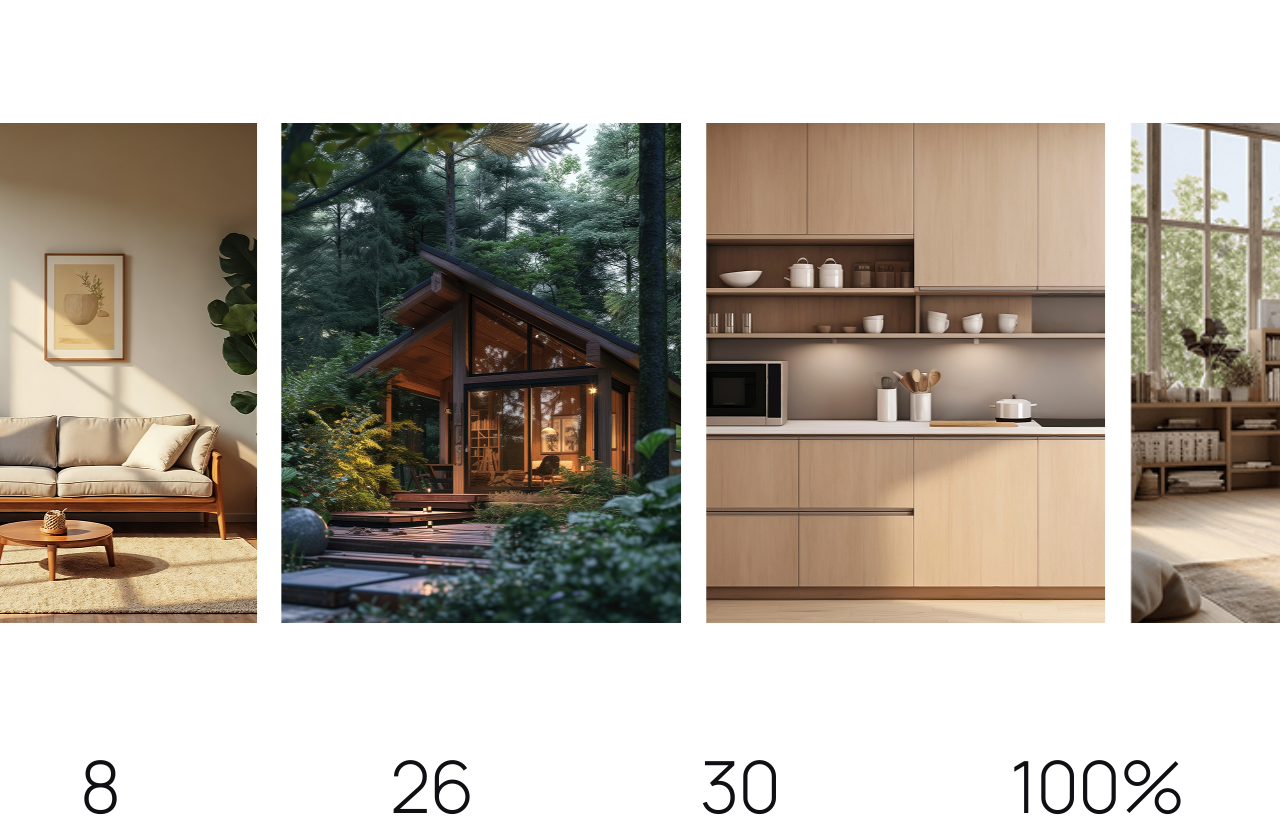
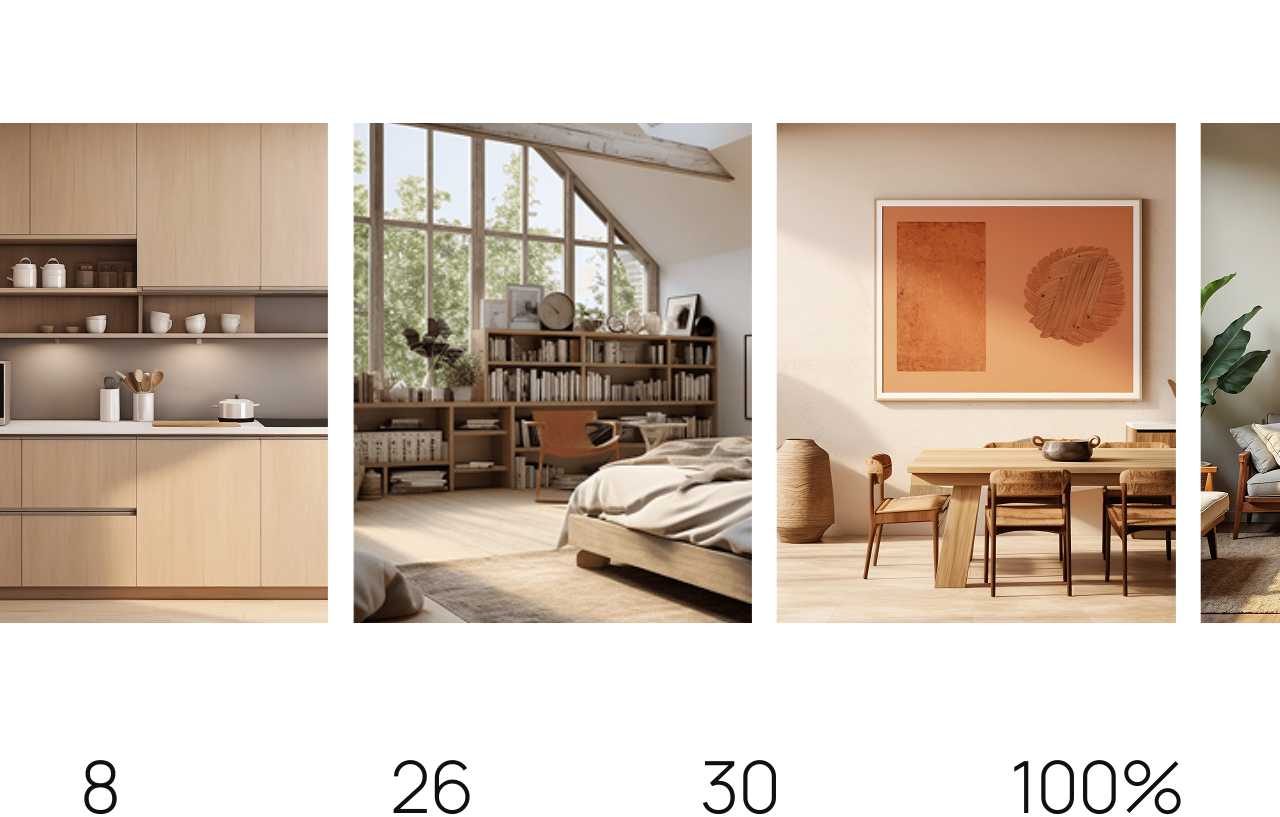
Before and after one commit to basofiibnu/hyge-lifetime-art-demo, a Next.js app: page / in a window 1280 px wide. Shown: the part 1287-2104 px from the top of the page. Built offline with nearby package versions, Linux system fonts and the light colour scheme.

Commit message:
feat: implement testimonials section

```diff
--- a/package.json
+++ b/package.json
@@ -12,7 +12,8 @@
     "framer-motion": "^12.23.12",
     "next": "15.4.6",
     "react": "19.1.0",
-    "react-dom": "19.1.0"
+    "react-dom": "19.1.0",
+    "react-intersection-observer": "^9.16.0"
   },
   "devDependencies": {
     "@eslint/eslintrc": "^3",
--- /dev/null
+++ b/src/app/components/InfiniteMarquee.tsx
@@ -0,0 +1,60 @@
+import { motion, Variants } from 'framer-motion';
+import { ReactNode } from 'react';
+
+type InfiniteMarqueeProps = {
+  children: ReactNode;
+  direction?: 'left' | 'right';
+  speed?: number; // seconds
+};
+
+export default function InfiniteMarquee({
+  children,
+  direction = 'left',
+  speed = 60,
+}: InfiniteMarqueeProps) {
+  const items = Array.isArray(children) ? children : [children];
+  const duplicatedItems = [...items, ...items];
+
+  const containerVariants: Variants = {
+    hidden: {},
+    visible: { transition: { staggerChildren: 0.2 } },
+  };
+
+  const cardVariants: Variants = {
+    hidden: { opacity: 0, y: 0 },
+    visible: {
+      opacity: 1,
+      y: 0,
+      transition: { duration: 0.4, ease: 'easeOut' },
+    },
+  };
+
+  return (
+    <motion.div
+      variants={containerVariants}
+      initial="hidden"
+      whileInView="visible"
+      viewport={{ once: true, amount: 0.3 }}
+      className="overflow-hidden w-screen"
+    >
+      <motion.div
+        className="flex items-center gap-6"
+        style={{ width: 'max-content' }}
+        animate={{
+          x: direction === 'left' ? ['0%', '-50%'] : ['-50%', '0%'],
+        }}
+        transition={{
+          ease: 'linear',
+          duration: speed,
+          repeat: Infinity,
+        }}
+      >
+        {duplicatedItems.map((item, index) => (
+          <motion.div key={index} variants={cardVariants}>
+            {item}
+          </motion.div>
+        ))}
+      </motion.div>
+    </motion.div>
+  );
+}
--- /dev/null
+++ b/src/app/components/TestimonialCard.tsx
@@ -0,0 +1,44 @@
+import Image from 'next/image';
+
+interface TestimonialCardProps {
+  text: string;
+  author: string;
+  avatar: string;
+  bg?: string;
+}
+
+export function TestimonialCard({
+  text,
+  author,
+  avatar,
+  bg = 'bg-[#FAFAFA]',
+}: Readonly<TestimonialCardProps>) {
+  return (
+    <div
+      className={`${bg} hover:bg-[#E9ECF2] transition-colors flex flex-col items-start justify-between rounded-xl shadow-sm p-8 w-full xl:max-w-[342px] h-auto min-h-[315px] shrink-0 mx-2 border border-[#E6E6E6]`}
+    >
+      <div>
+        <div className="flex gap-1 mb-4">
+          {'★★★★★'.split('').map((_, i) => (
+            <span key={i} className="text-xl">
+              ★
+            </span>
+          ))}
+        </div>
+        <p className="text-[#3D3D47] text-base font-normal leading-7 tracking-[-0.1px]">
+          {text}
+        </p>
+      </div>
+      <div className="flex items-center gap-3">
+        <Image
+          src={avatar}
+          alt={author}
+          className="w-8 h-8 rounded-full"
+          width={32}
+          height={32}
+        />
+        <span className="text-sm font-medium">{author}</span>
+      </div>
+    </div>
+  );
+}
--- a/src/app/page.tsx
+++ b/src/app/page.tsx
@@ -3,6 +3,7 @@ import Hero from './sections/Hero';
 import AboutUs from './sections/AboutUs';
 import ServicesSection from './sections/Services';
 import OurWorkSection from './sections/OurWork';
+import TestimonialsSection from './sections/Testimonial';
 
 export default function Home() {
   return (
@@ -12,6 +13,7 @@ export default function Home() {
       <AboutUs />
       <ServicesSection />
       <OurWorkSection />
+      <TestimonialsSection />
     </>
   );
 }
--- a/src/app/sections/AboutUs.tsx
+++ b/src/app/sections/AboutUs.tsx
@@ -3,6 +3,7 @@
 
 import { motion, Variants } from 'framer-motion';
 import Image from 'next/image';
+import InfiniteMarquee from '../components/InfiniteMarquee';
 
 const images = [
   '/about1.png',
@@ -49,15 +50,6 @@ export default function AboutUs() {
     ...images,
     ...images,
   ];
-
-  const containerVariants: Variants = {
-    hidden: {},
-    visible: {
-      transition: {
-        staggerChildren: 0.2,
-      },
-    },
-  };
 
   const cardVariants: Variants = {
     hidden: { opacity: 0, y: 0 },
@@ -112,41 +104,22 @@ export default function AboutUs() {
       </div>
 
       <div className="relative h-full overflow-hidden bg-white w-screen">
+        <InfiniteMarquee direction="left" speed={120}>
+          {duplicatedSlides.map((slide, i) => (
             <motion.div
-          variants={containerVariants}
-          initial="hidden"
-          whileInView="visible"
-          viewport={{ once: true, amount: 0.3 }}
-          className="overflow-hidden w-screen"
-        >
-          <motion.div
-            className="flex items-center gap-6"
-            style={{ width: 'max-content' }}
-            animate={{
-              x: ['0%', '-100%'],
-            }}
-            transition={{
-              ease: 'linear',
-              duration: 60,
-              repeat: Infinity,
-            }}
-          >
-            {duplicatedSlides.map((slide, index) => (
-              <motion.div
-                key={index}
+              key={i}
               variants={cardVariants}
               className="relative flex-shrink-0 w-[400px] h-[500px] overflow-hidden"
             >
               <Image
                 src={slide}
-                  alt={`About image ${index + 1}`}
+                alt={`About image ${i + 1}`}
                 fill
                 className="object-cover"
               />
             </motion.div>
           ))}
-          </motion.div>
-        </motion.div>
+        </InfiniteMarquee>
       </div>
       <div className="xl:px-20 xl:py-[120px] max-w-[1440px] w-full mx-auto">
         <div className="grid grid-cols-2 md:grid-cols-4 gap-[120px] text-left">
--- /dev/null
+++ b/src/app/sections/Testimonial.tsx
@@ -0,0 +1,74 @@
+'use client';
+
+import { motion, Variants } from 'framer-motion';
+import InfiniteMarquee from '../components/InfiniteMarquee';
+import { TestimonialCard } from '../components/TestimonialCard';
+
+const fadeUp: Variants = {
+  hidden: { opacity: 0, y: 20 },
+  visible: {
+    opacity: 1,
+    y: 0,
+    transition: { duration: 0.5, ease: 'easeOut' },
+  },
+};
+
+const testimonials = [
+  {
+    text: 'I couldn’t be happier with my loft conversion. The attention to detail and quality of work were outstanding. Refit made the whole process smooth and stress-free!',
+    author: 'Emily Carter',
+    avatar: '/ava3.png',
+  },
+  {
+    text: 'Refit transformed our outdoor spacewith a beautiful garden path. The workwas completed on time, and the finishis excellent. A great team to work with!',
+    author: 'Emily Carter',
+    avatar: '/ava3.png',
+  },
+];
+
+export default function TestimonialsSection() {
+  const duplicatedTestimonials = [
+    ...testimonials,
+    ...testimonials,
+    ...testimonials,
+    ...testimonials,
+    ...testimonials,
+    ...testimonials,
+  ];
+  return (
+    <motion.section
+      initial="hidden"
+      whileInView="visible"
+      viewport={{ once: true, amount: 0.2 }}
+      variants={fadeUp}
+      className="flex flex-col w-full gap-24 mb-[120px]"
+    >
+      <div className="text-center flex flex-col gap-2 items-center">
+        <span className="px-3 py-2 bg-[#28282C] rounded-full text-white text-base leading-3.5 font-semibold">
+          Testimonials
+        </span>
+        <h2 className="text-[#101014] text-5xl font-medium leading-14 tracking-[-0.8px]">
+          Hear from our clients
+        </h2>
+        <p className="text-[#3D3D47] mt-2 text-xl leading-[34px] tracking-[-0.3px] xl:max-w-[16%]">
+          Hear from our happy clients about their experience working
+          with Refit and the quality of our craftsmanship.
+        </p>
+      </div>
+
+      <div className="flex flex-col w-full gap-12">
+        <InfiniteMarquee direction="left" speed={60}>
+          {duplicatedTestimonials.map((t, i) => (
+            <TestimonialCard key={i} {...t} />
+          ))}
+        </InfiniteMarquee>
+
+        <InfiniteMarquee direction="right" speed={60}>
+          {duplicatedTestimonials.map((t, i) => (
+            <TestimonialCard key={i} {...t} bg="bg-gray-100" />
+          ))}
+        </InfiniteMarquee>
+      </div>
+    </motion.section>
+  );
+}
```
Also changed, not shown: 1 other file (tests, documents, lock files or other folders). Lines whose indentation alone changed are shown as unchanged.
